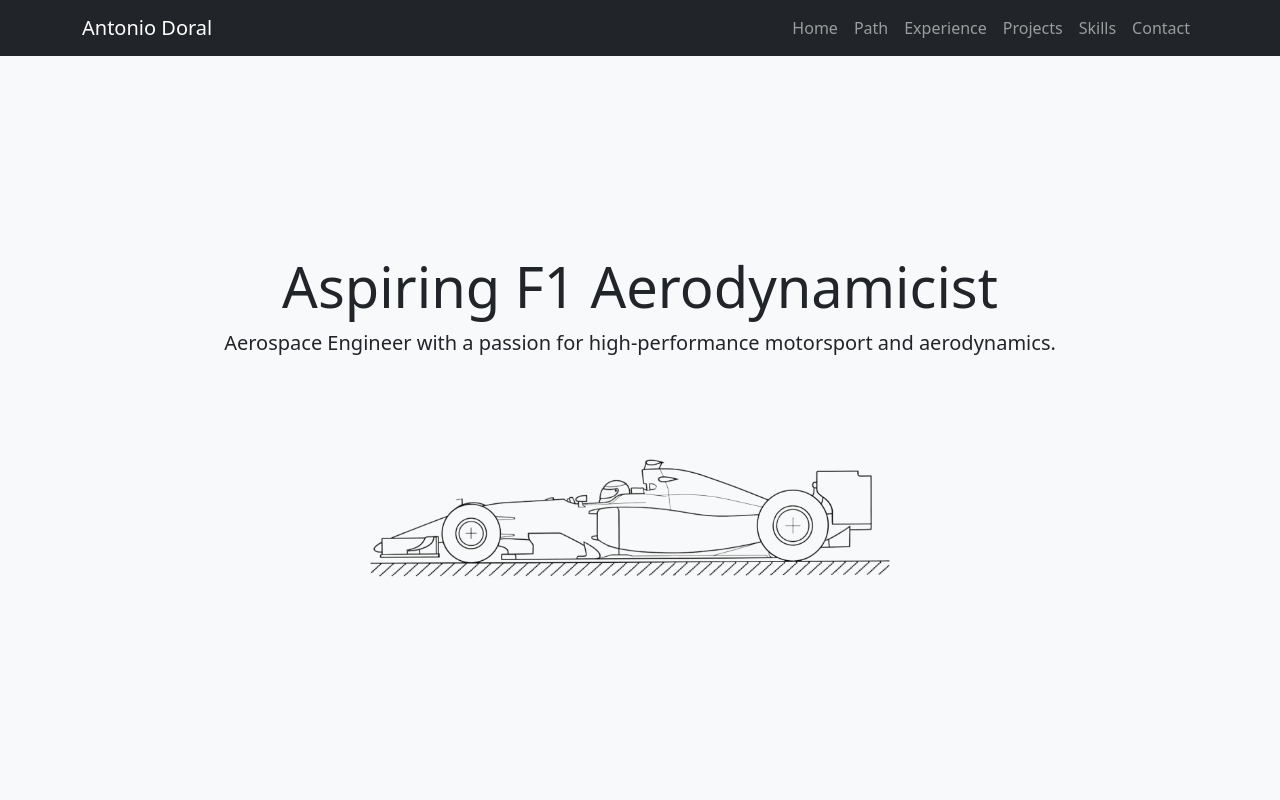
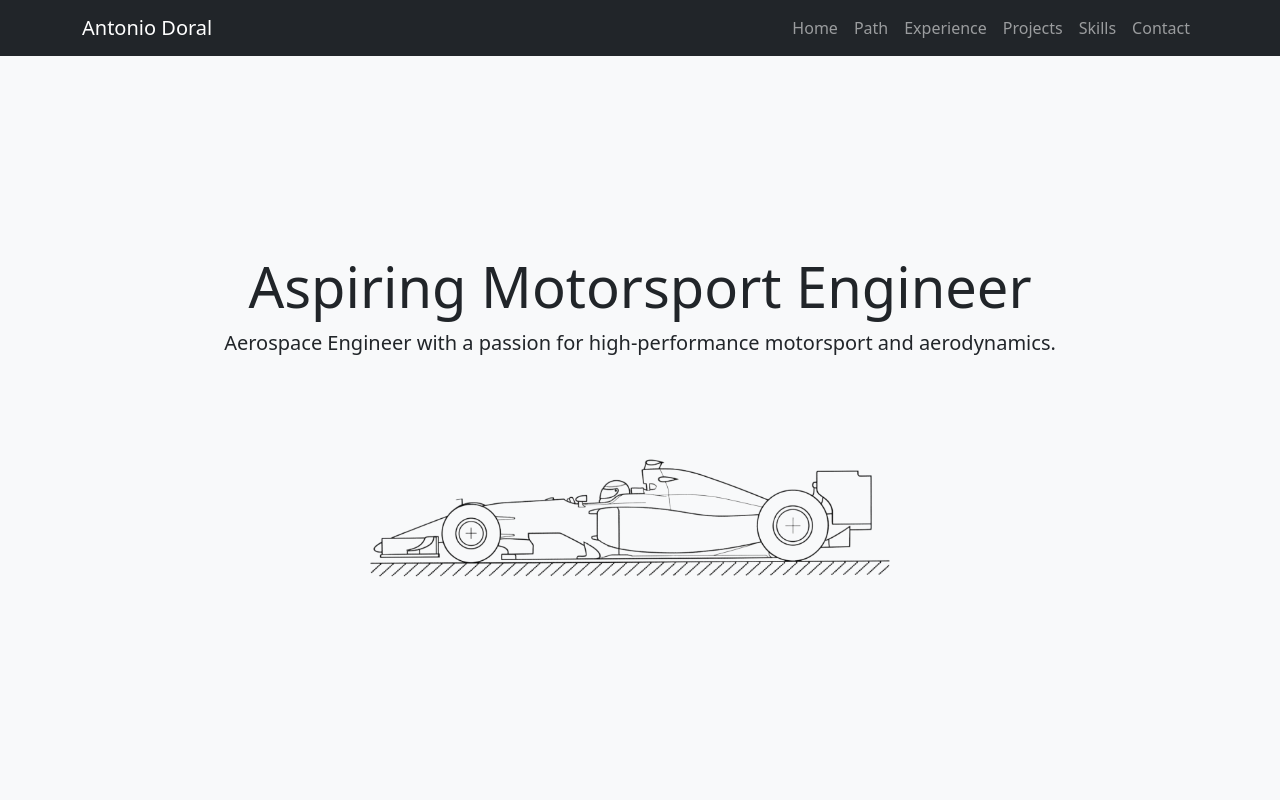
Before and after one commit to a-doral/-a-doral-.github.io, a plain HTML site: page index.html in a window 1280 px wide. Shown: the top 800 px of the page. Drawn offline with nearby package versions, Linux system fonts and the light colour scheme.

Commit message:
modified:   index.html

```diff
--- a/index.html
+++ b/index.html
@@ -37,7 +37,7 @@
     <!-- Hero Section -->
     <section id="hero" class="text-center hero-section">
         <div class="container mb-4 mb-md-5">
-            <h1 class="display-4">Aspiring F1 Aerodynamicist</h1>
+            <h1 class="display-4">Aspiring Motorsport Engineer</h1>
             <p class="lead">Aerospace Engineer with a passion for high-performance motorsport and aerodynamics.</p>
         </div>
         <div class="hero-image-container">
```
